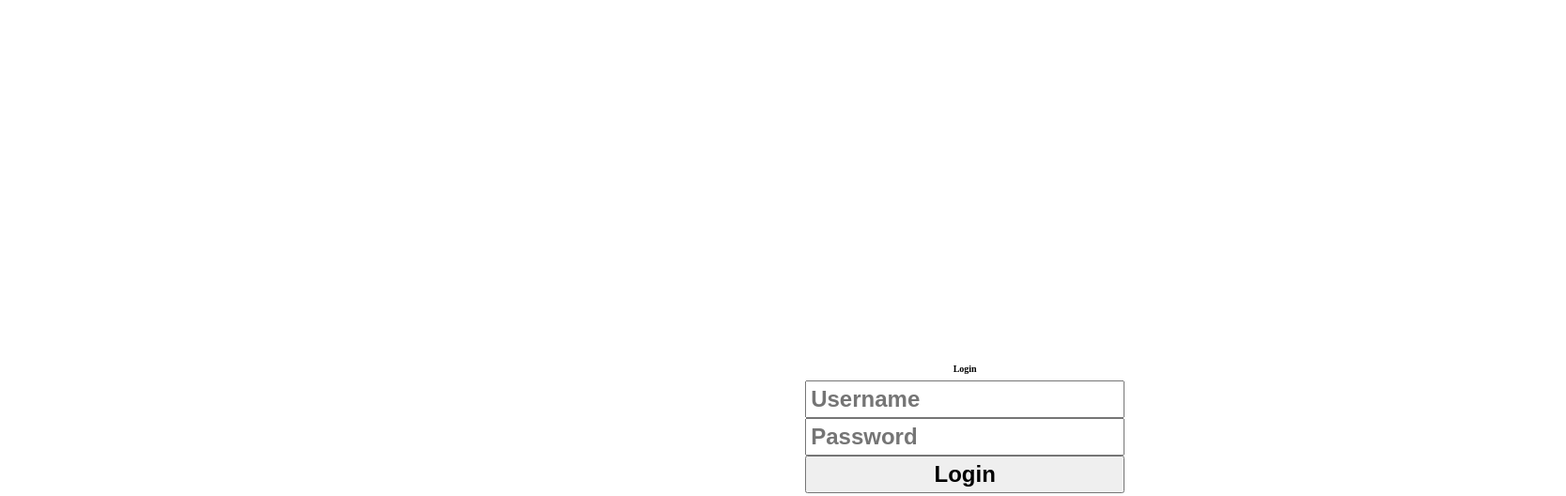
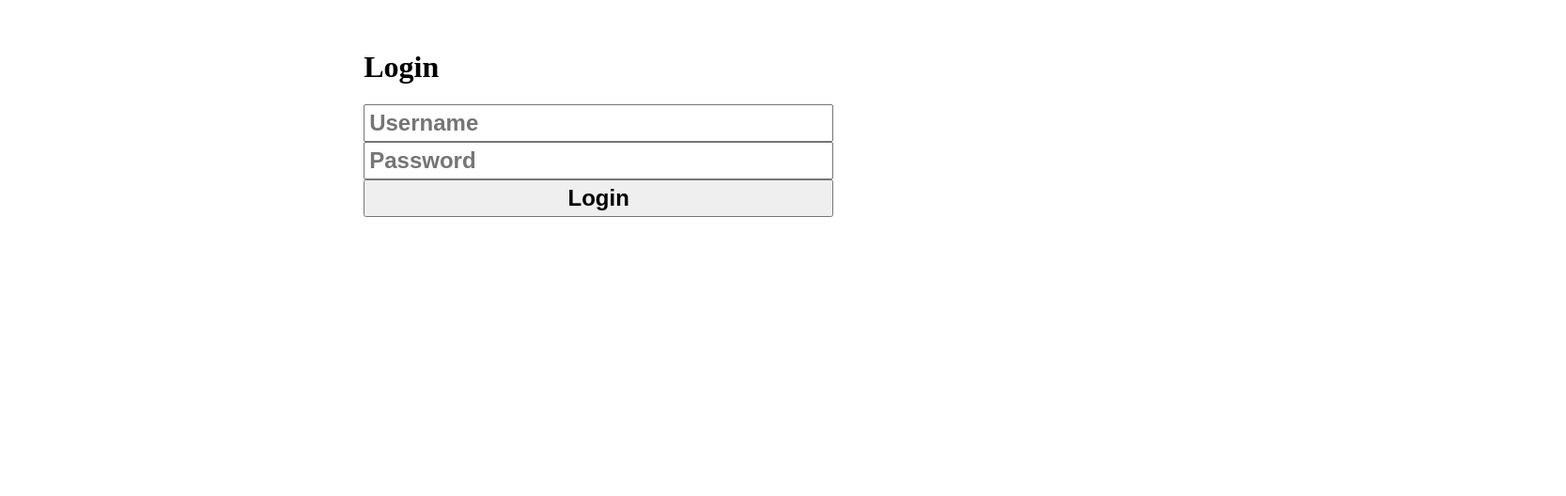
Before and after one commit to Tiffany-Tong/test2, a Vue app: page /login in a window 1280 px wide. Shown: the part 200-728 px from the top of the page at 94% size, 1667 px wide, since content can reach past the window. Built offline with nearby package versions, Linux system fonts and the light colour scheme.

Commit message:
tried to add movie trailer

```diff
--- a/src/components/SiteModal.vue
+++ b/src/components/SiteModal.vue
@@ -25,6 +25,8 @@ let data = (
         <p3> {{ data.tagline }}</p3>
         <h4>Release Date:</h4>
         <p4>{{ data.release_date }}</p4>
+        <a :href="`https://www.youtube.com/watch?v=${data.videos.results.filter((video) => video.type === 'Trailer').at(0).api_key
+        }`" target="_blank" class="text" id="movietrailer">Movie Trailer</a>
         <div class="movie-poster">
             <img :src="`https://image.tmdb.org/t/p/w500${data.poster_path}`" />
           </div>
@@ -65,7 +67,7 @@ let data = (
   height: 400px;
   position: relative;
   width: 60vw;
-  height: 83vh;
+  height: 100vh;
   margin: auto;
   display: grid;
   grid-column: 4;
--- a/src/views/LoginView.vue
+++ b/src/views/LoginView.vue
@@ -30,29 +30,21 @@ const login = () => {
 
 <style scoped>
 .login-container {
-  display: flex;
-  flex-direction: column;
-  align-items: center;
-  justify-content: center;
-  width: 100vw;
-  height: 100vh;
   margin-top: 20%;
   margin-left: 30%;
 }
-
 form {
   display: flex;
   flex-direction: column;
+  position: absolute;
+  width: 500px;
+  margin-left: auto;
+  margin-right: auto;
 }
-
 form input {
+  padding: 0.25rem;
   color: black;
   font-size: 1.5rem;
   font-weight: bold;
-  padding: 0.25rem;
-}
-
-h1 {
-  font-size: 10px;
 }
 </style>
```
